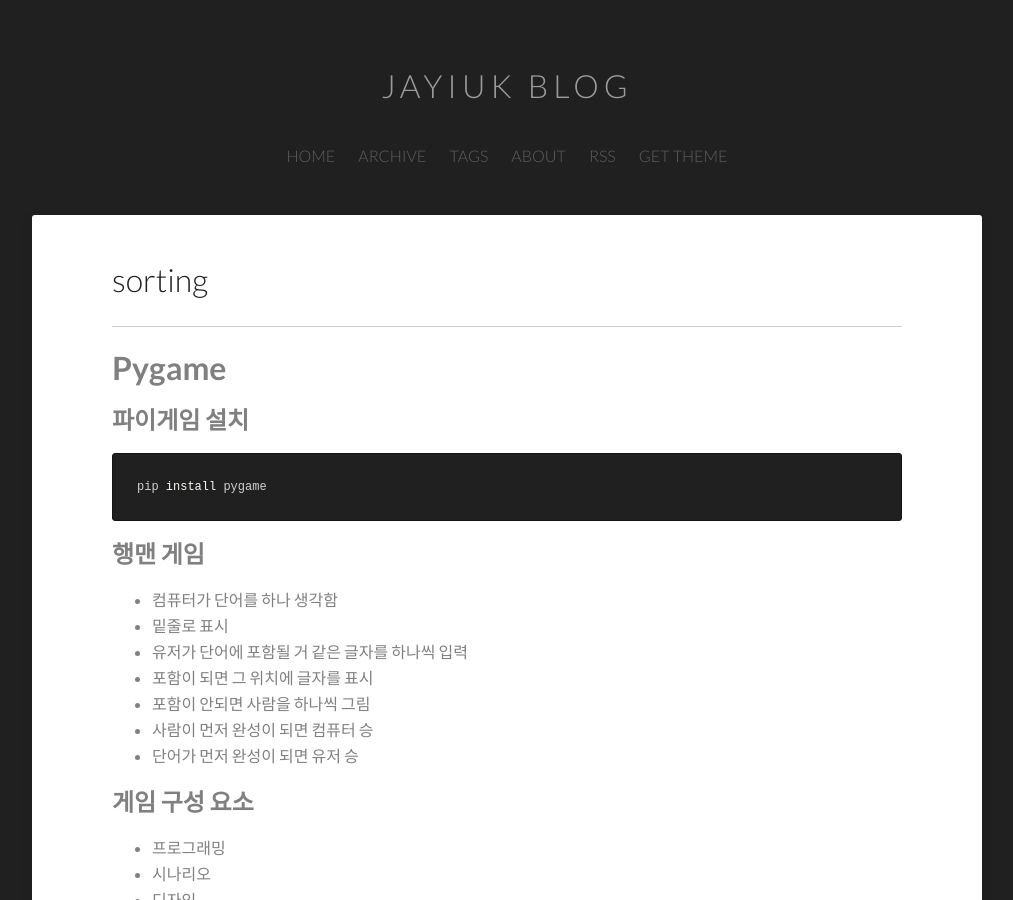
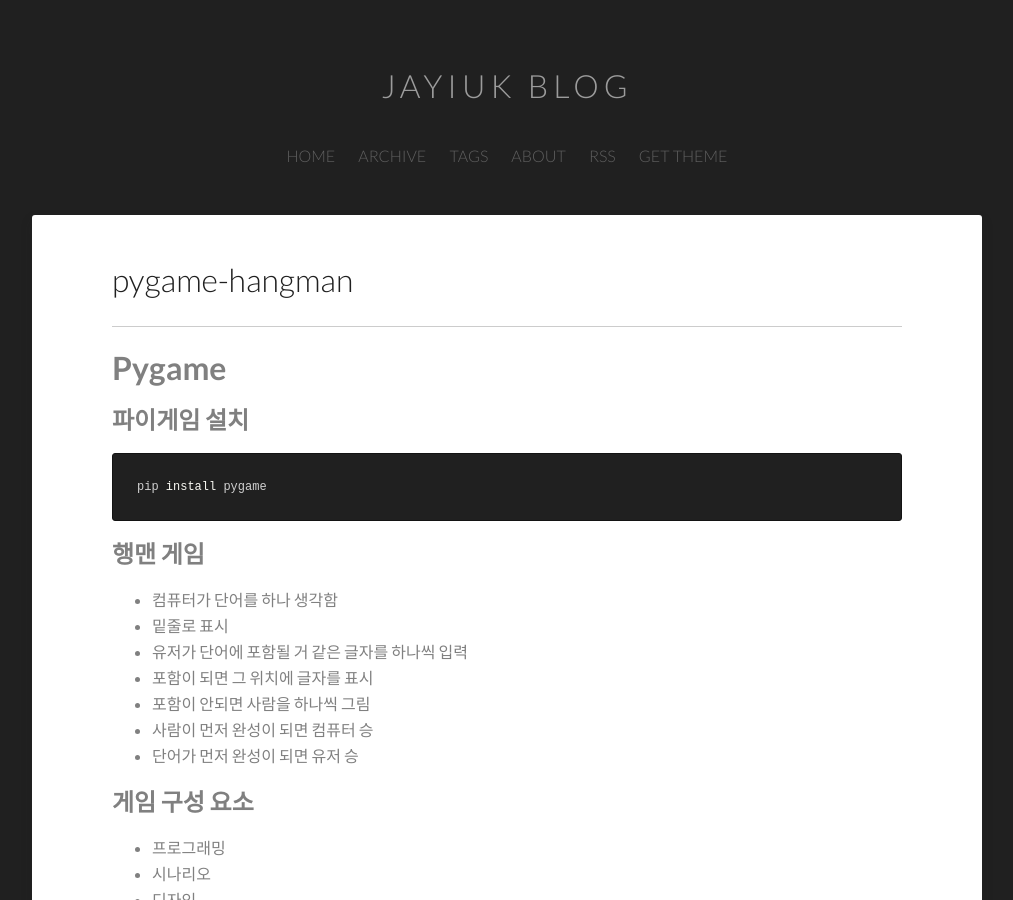
Before and after one commit to jayiuk/jayiuk.github.io, a Jekyll site: the page built from _posts/2024-04-02-pygame.md, in a window 1280 px wide and 900 px high. Shown: the whole window, without its empty margins (133-1146 px from the left). Built offline with Jekyll 4.4.1, drawn with Linux system fonts in a browser that asks for light colours; comment, search, counter and statistics services are not loaded.

Commit message:
pygame-hangman

```diff
--- a/_posts/2024-04-02-pygame.md
+++ b/_posts/2024-04-02-pygame.md
@@ -1,7 +1,7 @@
 ---
 layout : post
 categories : python, pygame
-title : sorting
+title : pygame-hangman
 tags : [python, pygame]
 date-string : April 02, 2024
 ---
```
